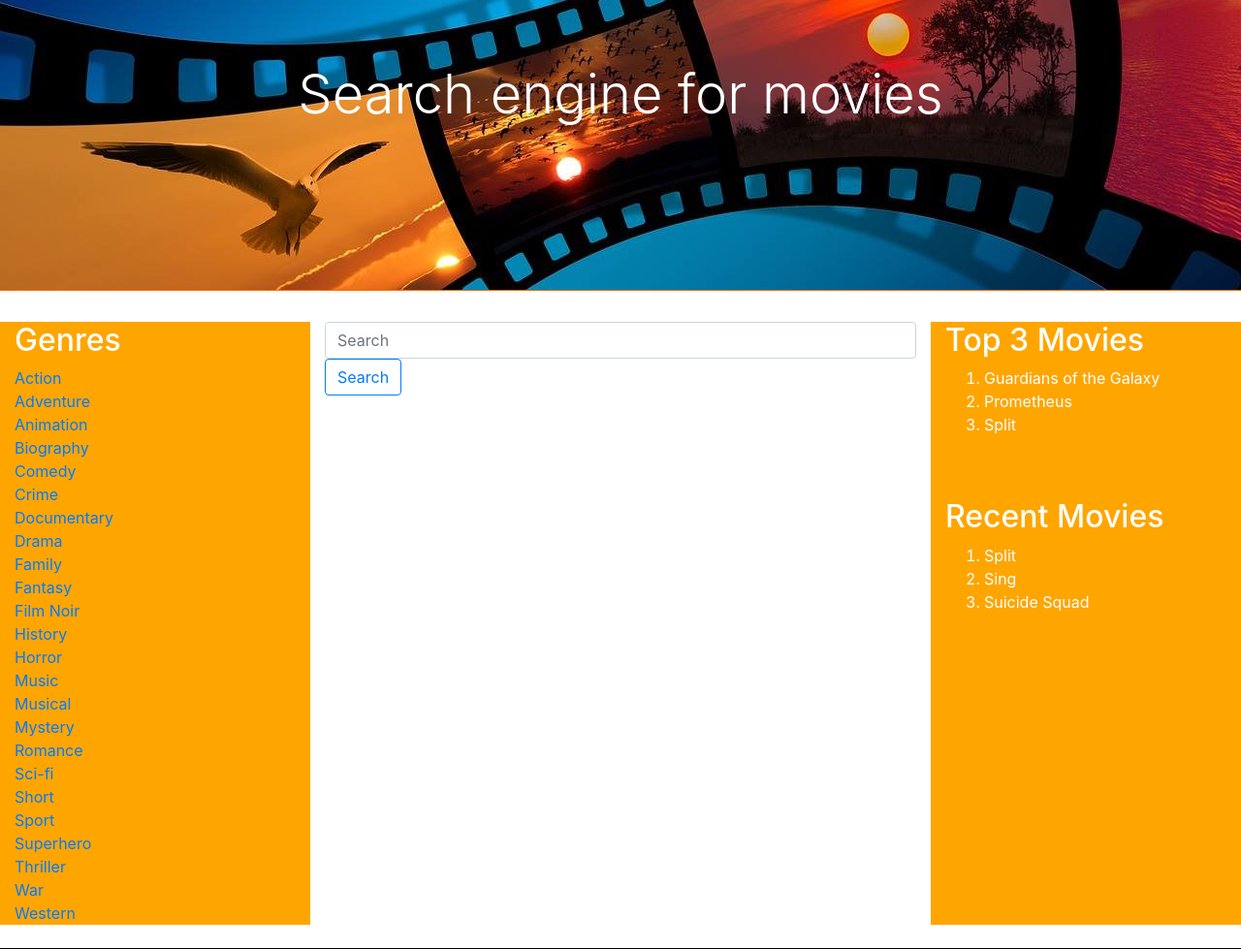
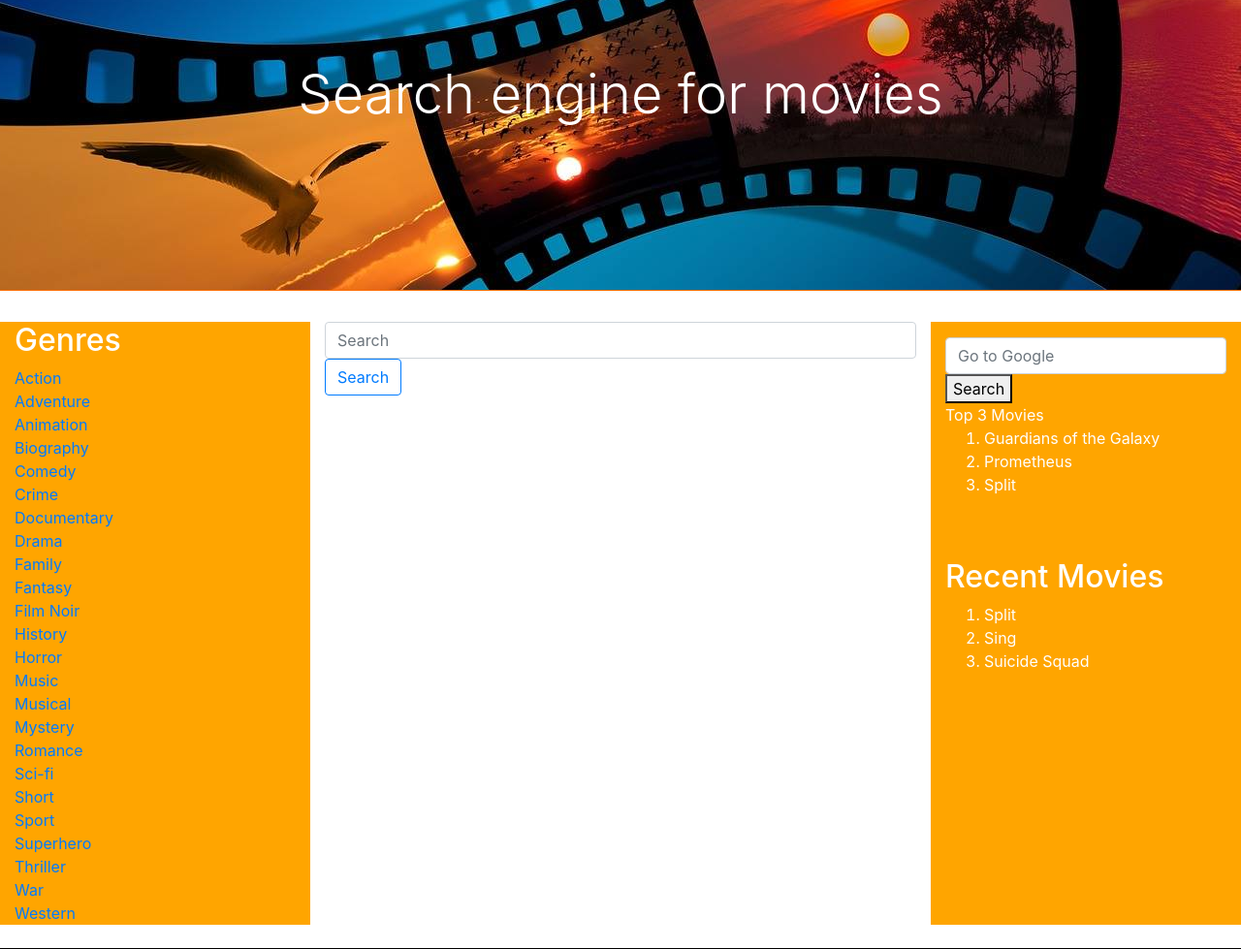
Before and after one commit to sc14ag/epl660IMDB, a Flask app: template EPL660/templates/userInterface.html in a window 1280 px wide. Shown: the top 979 px of the page at 97% size. Run offline with Flask 2, Linux system fonts and the light colour scheme; the template is opened without the code that fills it, so the values that code supplies are empty; parts of the project's set-up code (start-up, migrations or seed data) failed here and were passed over; some libraries are stand-ins or nearby versions.

Commit message:
Add files via upload

```diff
--- a/EPL660/templates/userInterface.html
+++ b/EPL660/templates/userInterface.html
@@ -39,13 +39,19 @@
             <div class="col-6">
                <form action="/searchQuery" method="post">
                   <input class="form-control mr-sm-2" type="search" placeholder="Search" aria-label="Search"
-                     id="SearchInput" name="userQuery">
+                     id="SearchInput" name="userQuery" required>
                   <button class="btn btn-outline-primary my-2 my-sm-0" type="submit" id="searchBtn">Search</button>
                </form>
                <br><br>
                <div id="movies"></div>
             </div>
             <div class="col-3">
+			<p> <!kwdikas gia google search </p>
+			<form action="https://www.google.com/search" class="GoogleSearch" method="get" name="GoogleSearch" target="_blank">
+			<input name="Google" type="hidden" value=Google Search" required>
+			<input autocomplete="on" class="form-control search" name="q" placeholder="Go to Google" required="required"  type="text" required>
+			<button class="button" type="submit">Search</button>
+			</form
                <h2>Top 3 Movies</h2>
                <ol>
                   <li>Guardians of the Galaxy</li>
@@ -142,6 +148,9 @@
 
                  }
                  document.getElementById("movies").innerHTML = data_text;
+				  {% if queryResultsFlask == null %}
+				  window.alert("Sorry, but nothing matched your search terms. Please try again with some different keywords.");
+				   {% endif %}
              });
 
          {% endif %}
```
